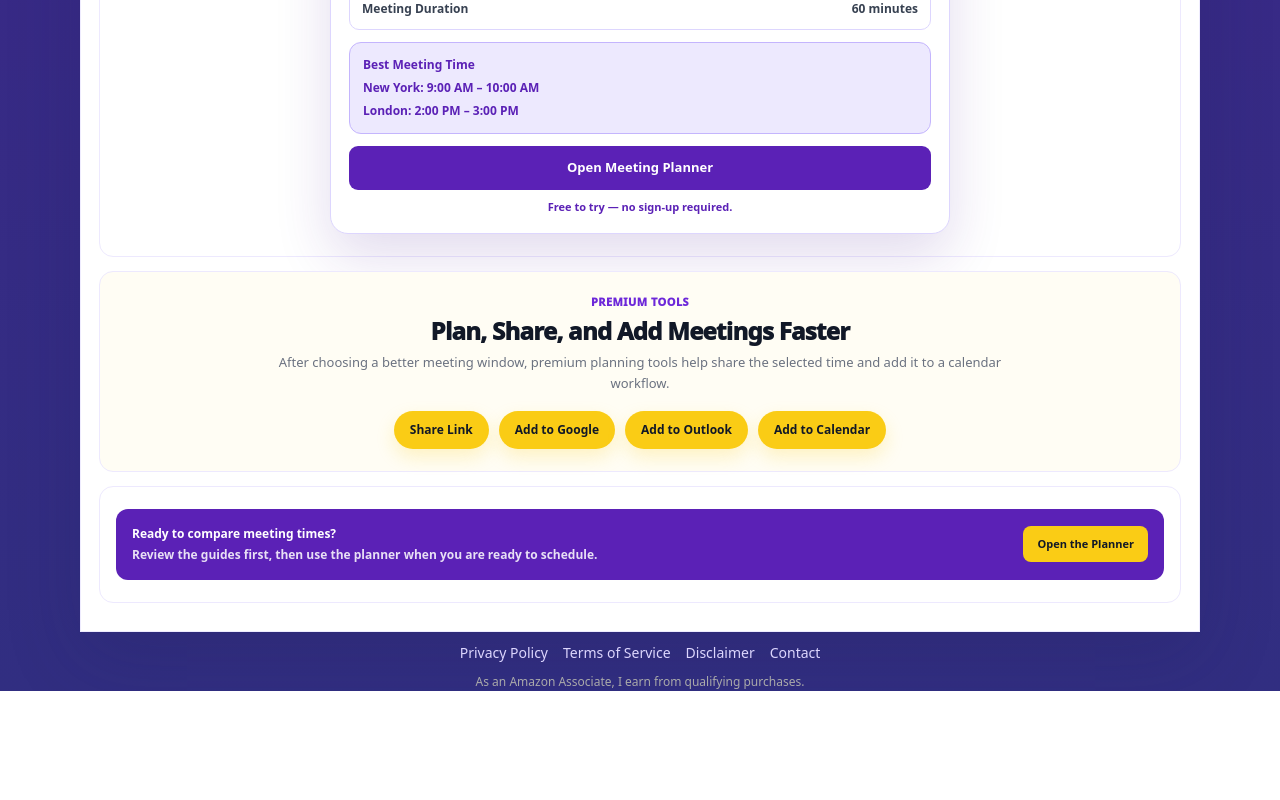
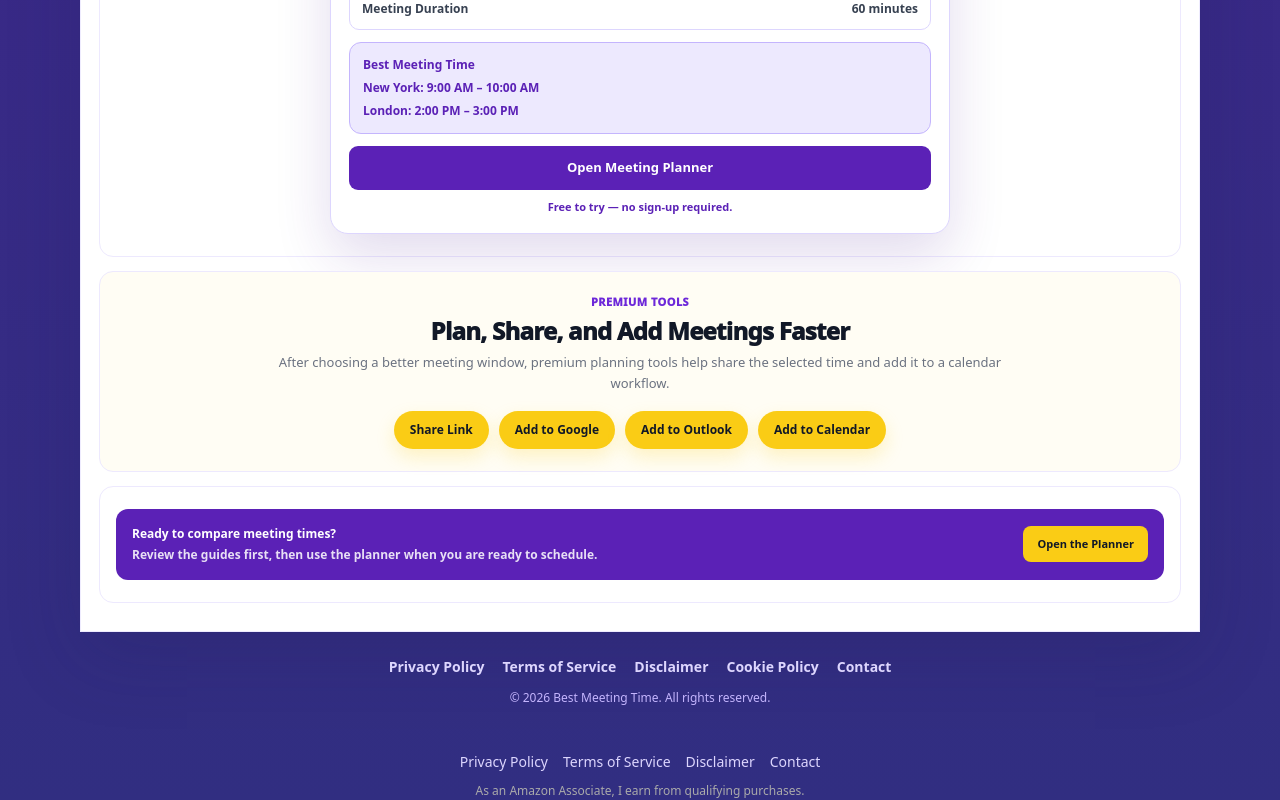
Before and after one commit to techtalk1282/Best-Meeting-Time, a Next.js app: page / in a window 1280 px wide. Shown: the part 2185-2985 px from the top of the page. Before the commit the page ends 2876 px from the top, so only its background shows below. Built offline with nearby package versions, Linux system fonts and the light colour scheme.

Commit message:
Create shared AdSense trust footer
This footer section includes legal links such as Privacy Policy, Terms of Service, Disclaimer, Cookie Policy, and Contact.

```diff
--- a/app/ui/FooterSection.tsx
+++ b/app/ui/FooterSection.tsx
@@ -1,17 +1,64 @@
-// app/ui/FooterSection.tsx
-// PURPOSE: Footer section structure ONLY.
-// NO styling, NO logic, NO state, NO behavior.
+/**
+ * File: app/ui/FooterSection.tsx
+ * Version: v1.0 (SHARED ADSENSE TRUST FOOTER)
+ * Purpose:
+ * - Create one consistent legal/trust footer across the site
+ * - Include Privacy Policy, Terms, Disclaimer, Cookie Policy, and Contact
+ * - Keep legal links in the footer, not the main navigation
+ *
+ * Rollback:
+ * - Restore previous placeholder FooterSection.tsx if footer layout regresses
+ */
 
 export default function FooterSection() {
   return (
-    <footer>
-      <div>
-        {/* Stripe trust / security placeholder */}
+    <div
+      style={{
+        padding: "24px 20px 34px",
+        textAlign: "center",
+        color: "#ddd6fe",
+      }}
+    >
+      <div
+        style={{
+          display: "flex",
+          justifyContent: "center",
+          gap: "18px",
+          flexWrap: "wrap",
+          fontSize: "14px",
+          fontWeight: 800,
+        }}
+      >
+        <a href="/privacy-policy" style={{ color: "#ddd6fe", textDecoration: "none" }}>
+          Privacy Policy
+        </a>
+
+        <a href="/terms-of-service" style={{ color: "#ddd6fe", textDecoration: "none" }}>
+          Terms of Service
+        </a>
+
+        <a href="/disclaimer" style={{ color: "#ddd6fe", textDecoration: "none" }}>
+          Disclaimer
+        </a>
+
+        <a href="/cookie-policy" style={{ color: "#ddd6fe", textDecoration: "none" }}>
+          Cookie Policy
+        </a>
+
+        <a href="/contact" style={{ color: "#ddd6fe", textDecoration: "none" }}>
+          Contact
+        </a>
       </div>
 
-      <div>
-        {/* Legal links placeholder (Terms / Privacy) */}
+      <div
+        style={{
+          marginTop: "12px",
+          fontSize: "12px",
+          color: "#c4b5fd",
+        }}
+      >
+        © 2026 Best Meeting Time. All rights reserved.
       </div>
-    </footer>
+    </div>
   );
 }
```
